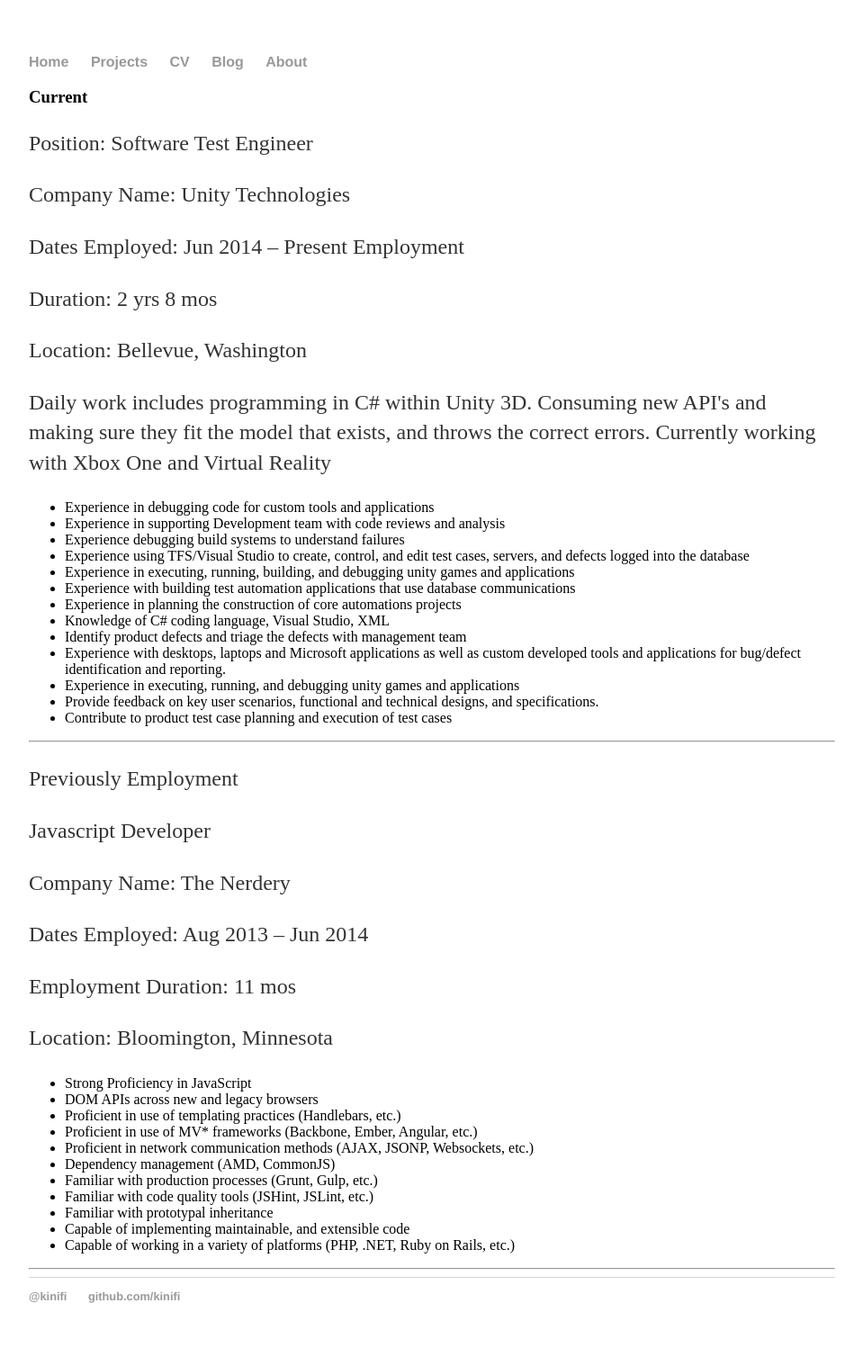
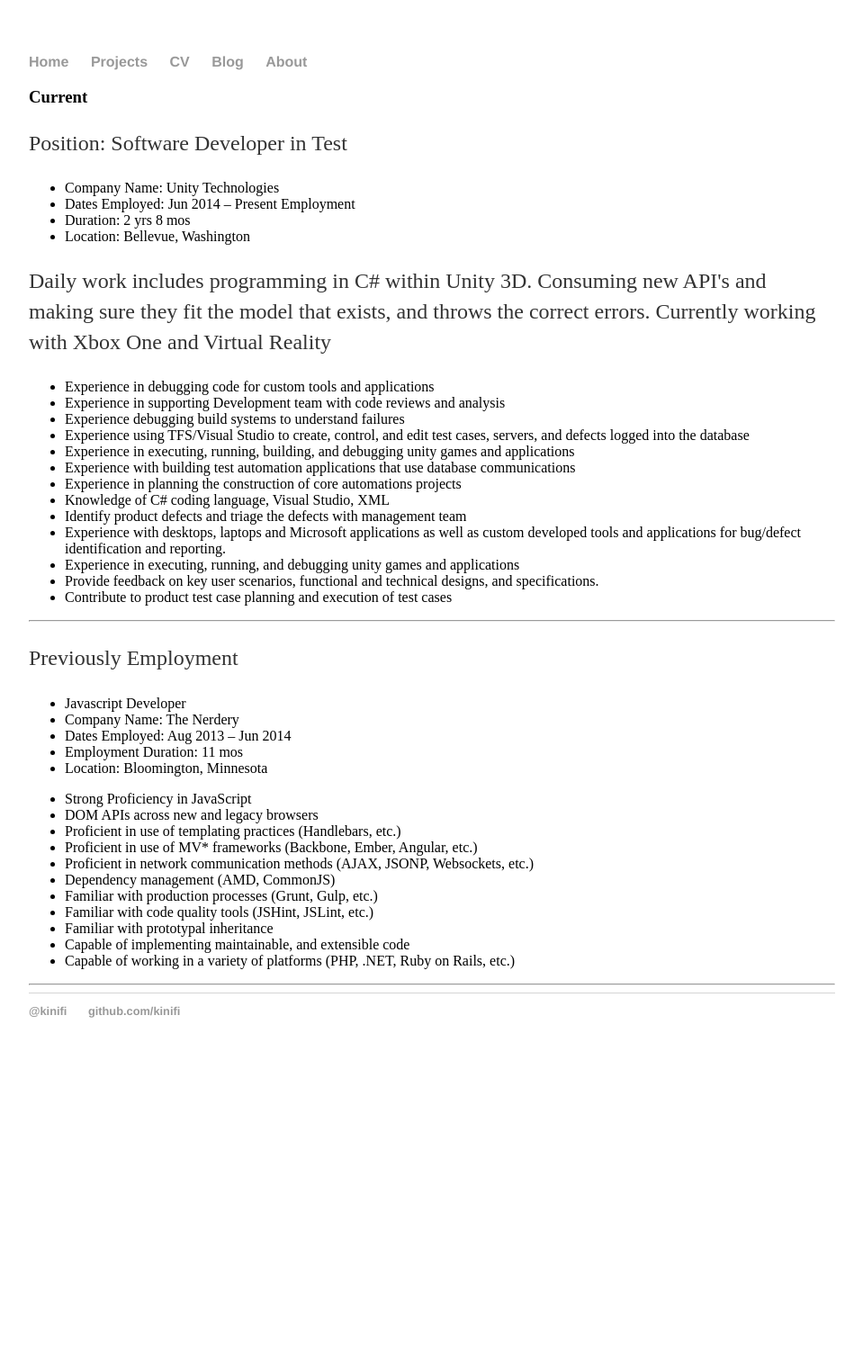
Before and after one commit to kinifi/kinifi.github.io, a Jekyll site: the page built from cv/index.html, in a window 1280 px wide. Shown: the whole page at 90% size, without its empty margins (160-1119 px from the left). Built offline with Jekyll 4.4.1, drawn with Linux system fonts in a browser that asks for light colours; after the commit the page ends 1191 px from its top, so only the background shows below that.

Commit message:
formatting change for general information
- General info for jobs now are in bullets

```diff
--- a/cv/index.html
+++ b/cv/index.html
@@ -5,11 +5,13 @@
 
 <div class="cv">
 	<h3>Current</h3>
-	<p>Position: Software Test Engineer</p>
-	<p>Company Name: Unity Technologies</p>
-	<p>Dates Employed: Jun 2014 – Present Employment </p>
-	<p>Duration: 2 yrs 8 mos </p>
-	<p>Location: Bellevue, Washington</p>
+	<p>Position: Software Developer in Test</p>
+	<ul class="contacts">
+		<li>Company Name: Unity Technologies</li>
+		<li>Dates Employed: Jun 2014 – Present Employment </li>
+		<li>Duration: 2 yrs 8 mos </li>
+		<li>Location: Bellevue, Washington</li>
+	</ul>
 	<p>Daily work includes programming in C# within Unity 3D. Consuming new API's and making sure they fit the model that exists, and throws the correct errors. Currently working with Xbox One and Virtual Reality</p>
 	<ul class="contacts">
 		<li>Experience in debugging code for custom tools and applications </li>
@@ -28,11 +30,13 @@
 	</ul>
 	<hr>
 	<p>Previously Employment</p>
-	<p>Javascript Developer</p>
-	<p>Company Name: The Nerdery</p>
-	<p>Dates Employed: Aug 2013 – Jun 2014</p>
-	<p>Employment Duration: 11 mos </p>
-	<p>Location: Bloomington, Minnesota</p>
+	<ul class="contacts">
+		<li>Javascript Developer</li>
+		<li>Company Name: The Nerdery</li>
+		<li>Dates Employed: Aug 2013 – Jun 2014</li>
+		<li>Employment Duration: 11 mos </li>
+		<li>Location: Bloomington, Minnesota </li>
+	</ul>
 	<ul class="contacts">
 		<li>Strong Proficiency in JavaScript</li>
 		<li>DOM APIs across new and legacy browsers</li>
```
